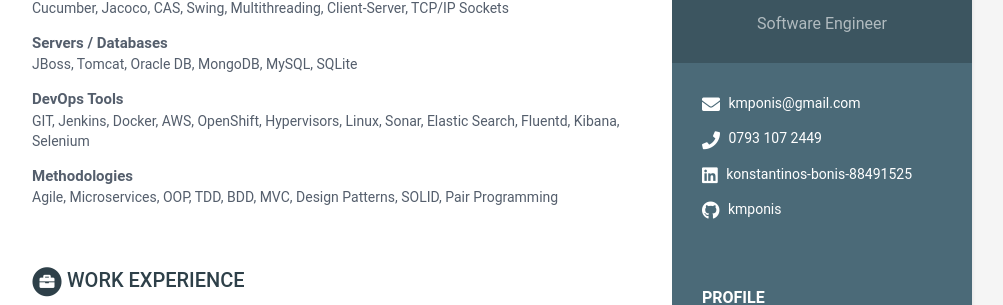
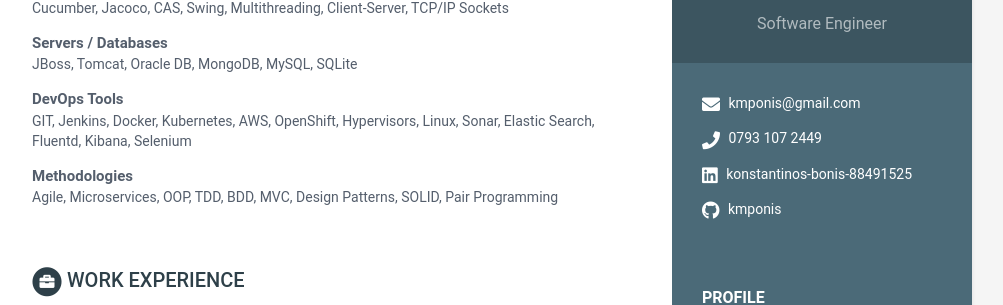
Before and after one commit to kmponis/kmponis.github.io, a Jekyll site: the page built from index.html, in a window 1280 px wide. Shown: the part 240-545 px from the top of the page, without its empty margins (168-1171 px from the left). Built offline with Jekyll 4.4.1, drawn with Linux system fonts in a browser that asks for light colours.

Commit message:
Add kubernetes

```diff
--- a/_data/data.yml
+++ b/_data/data.yml
@@ -94,7 +94,7 @@ skills:
         level:
 
       - category: DevOps Tools
-        name: GIT, Jenkins, Docker, AWS, OpenShift, Hypervisors, Linux, Sonar,
+        name: GIT, Jenkins, Docker, Kubernetes, AWS, OpenShift, Hypervisors, Linux, Sonar,
           Elastic Search, Fluentd, Kibana, Selenium
         level:
 
```
